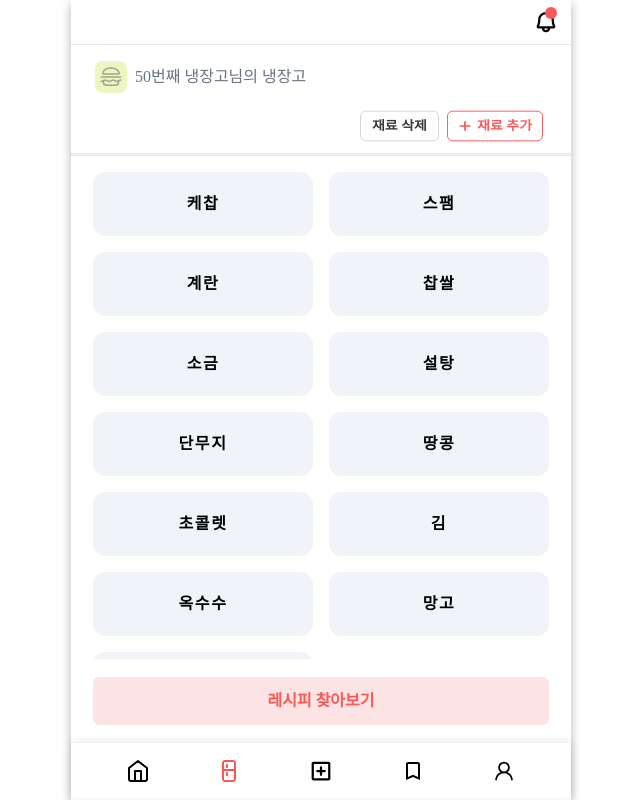
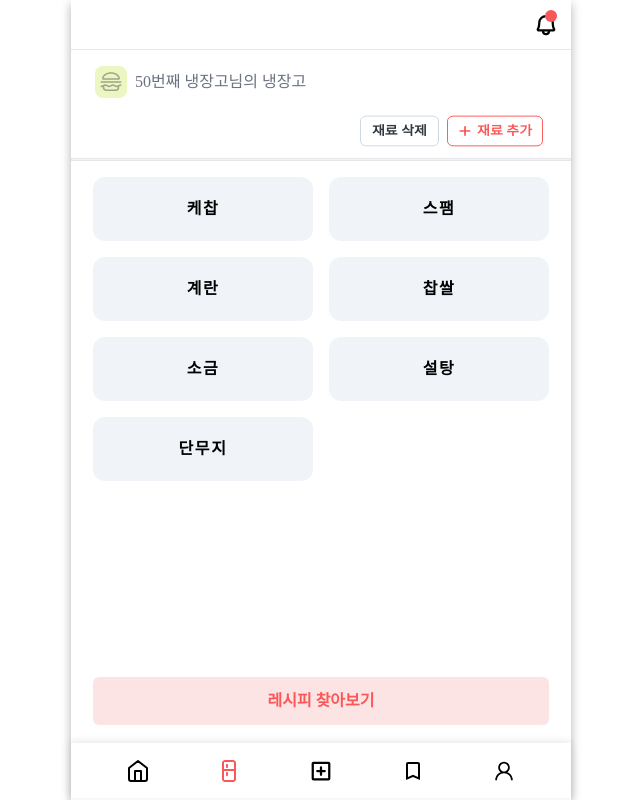
Before and after one commit to OZ-Coding-School/oz_02_main-001-FE, a React (Vite) app: page /refrigerator in a window 1280 px wide. Shown: the whole page, without its empty margins (319-959 px from the left). Built offline with nearby package versions, Linux system fonts and the light colour scheme; a web font is replaced by a local one.

Commit message:
Chore: 재료선택, 재료목록 페이지 데이터 수량 수정

```diff
--- a/src/pages/IngredientsListPage/page/index.tsx
+++ b/src/pages/IngredientsListPage/page/index.tsx
@@ -8,7 +8,7 @@ import { IngredientDataType } from "src/types/ingredientType";
 
 const IngredientsListPage: React.FC = () => {
   const navigate = useNavigate();
-  const [isSearchClicked, setIsSearchClicked] = useState(false);
+  const [isSearchClicked, setIsSearchClicked] = useState(true);
   const [buttonStates, setButtonStates] = useState<{ [key: number]: boolean }>({});
   const [selectedIngredients, setSelectedIngredients] = useState<{ [key: number]: boolean }>({});
   const [searchKeyword, setSearchKeyword] = useState("");
@@ -17,7 +17,12 @@ const IngredientsListPage: React.FC = () => {
     navigate(-1);
   };
   const handleBtnClick = (): void => {
-    return;
+    const selectedIngredientList = Object.keys(selectedIngredients)
+      .map((id) => {
+        return ingredients.find((ingredient) => ingredient.id === parseInt(id));
+      })
+      .filter(Boolean);
+    navigate("/refrigerator", { state: { selectedIngredients: selectedIngredientList } });
   };
   const handleSearchClick = () => {
     setIsSearchClicked(true);
--- a/src/pages/RefrigeratorPage/page/index.tsx
+++ b/src/pages/RefrigeratorPage/page/index.tsx
@@ -10,58 +10,13 @@ const RefrigeratorPage: React.FC = () => {
   const navigate = useNavigate();
   const [isDeleteMode, setIsDeleteMode] = useState(false);
   const [ingredients, setIngredients] = useState([
-    {
-      id: 50,
-      name: "케찹",
-    },
-    {
-      id: 51,
-      name: "스팸",
-    },
-    {
-      id: 52,
-      name: "계란",
-    },
-    {
-      id: 53,
-      name: "찹쌀",
-    },
-    {
-      id: 54,
-      name: "소금",
-    },
-    {
-      id: 55,
-      name: "설탕",
-    },
-    {
-      id: 56,
-      name: "단무지",
-    },
-    {
-      id: 57,
-      name: "땅콩",
-    },
-    {
-      id: 58,
-      name: "초콜렛",
-    },
-    {
-      id: 59,
-      name: "김",
-    },
-    {
-      id: 60,
-      name: "옥수수",
-    },
-    {
-      id: 61,
-      name: "망고",
-    },
-    {
-      id: 62,
-      name: "보리",
-    },
+    { id: 50, name: "케찹" },
+    { id: 51, name: "스팸" },
+    { id: 52, name: "계란" },
+    { id: 53, name: "찹쌀" },
+    { id: 54, name: "소금" },
+    { id: 55, name: "설탕" },
+    { id: 56, name: "단무지" },
   ]);
 
   const handleFindRecipeClick = () => {
```
